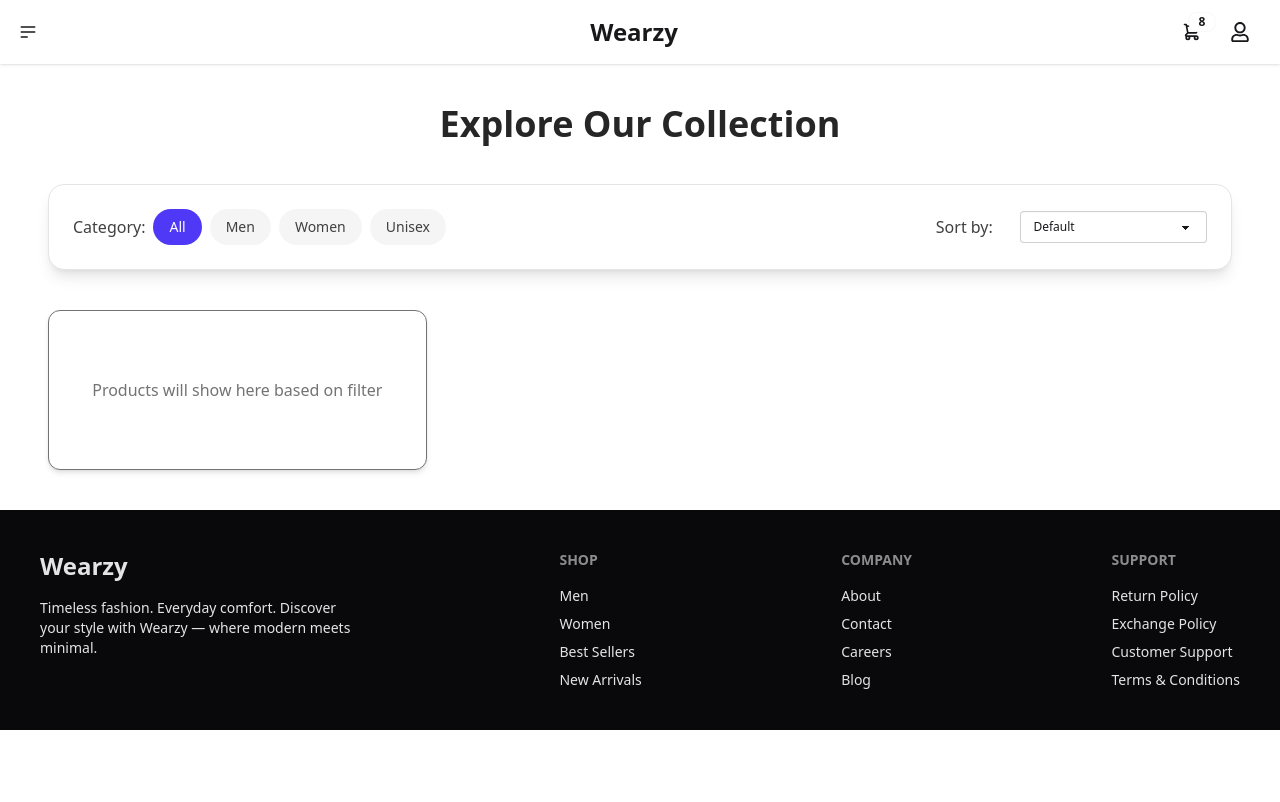
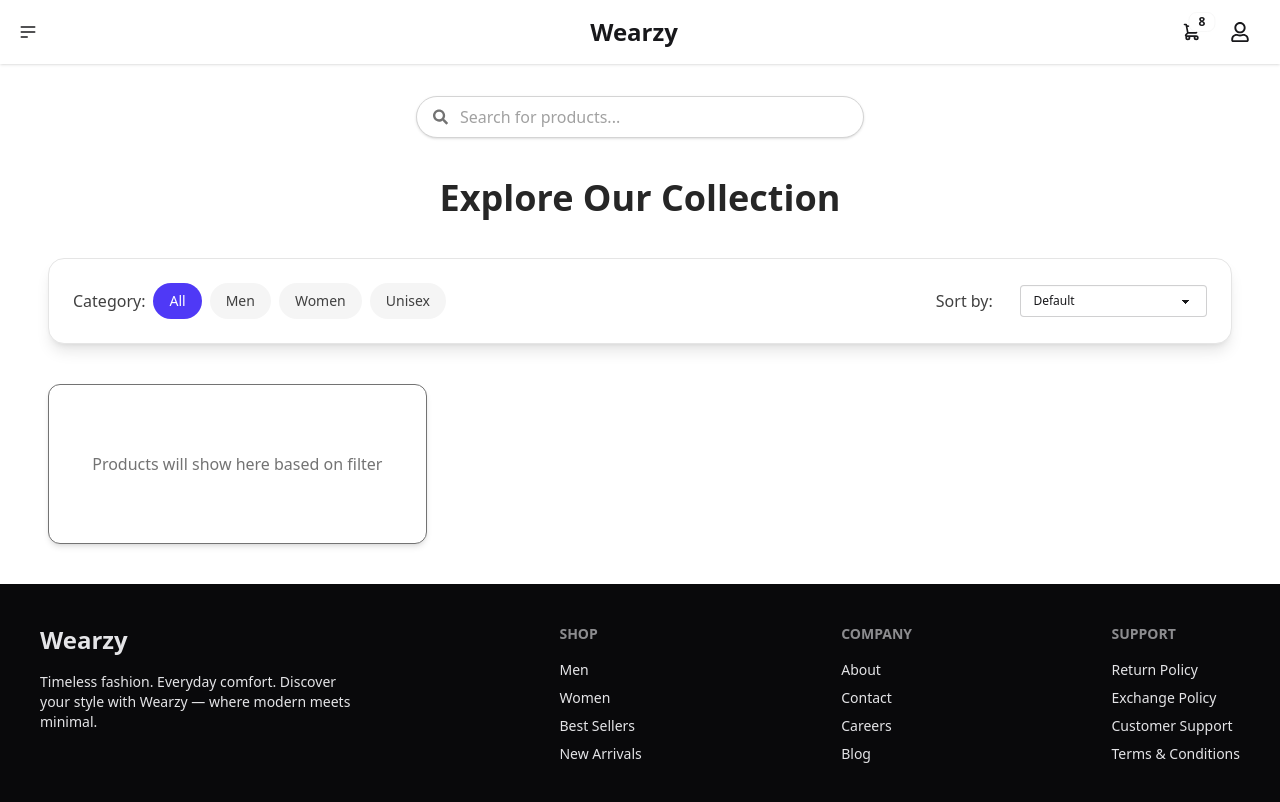
Before and after one commit to stha-prasun/Wearzy, a React (Vite) app in the folder Frontend/: page /collection in a window 1280 px wide. Built offline with nearby package versions, Linux system fonts and the light colour scheme.

Commit message:
Search Bar

```diff
--- a/Frontend/src/components/Collection.jsx
+++ b/Frontend/src/components/Collection.jsx
@@ -1,6 +1,7 @@
 import React, { useState } from "react";
 import Navbar from "./Navbar";
 import Footer from "./Footer";
+import { FaSearch } from "react-icons/fa";
 
 const Collection = () => {
   const [filters, setFilters] = useState({
@@ -19,6 +20,16 @@ const Collection = () => {
   return (
     <>
       <Navbar />
+      <div className="w-full max-w-md mx-auto mt-8">
+        <div className="flex items-center border border-neutral-300 rounded-full shadow-sm overflow-hidden px-4 py-2 bg-white">
+          <FaSearch className="text-neutral-500 mr-3" />
+          <input
+            type="text"
+            placeholder="Search for products..."
+            className="w-full outline-none bg-transparent text-neutral-800 placeholder-neutral-400"
+          />
+        </div>
+      </div>
       <div className="px-6 md:px-12 py-10">
         <h1 className="text-4xl font-bold text-center mb-10 text-neutral-800">
           Explore Our Collection
@@ -47,7 +58,9 @@ const Collection = () => {
 
             {/* Sort By */}
             <div className="flex items-center gap-3">
-              <label className="font-medium text-neutral-700 w-[9vw]">Sort by:</label>
+              <label className="font-medium text-neutral-700 w-[9vw]">
+                Sort by:
+              </label>
               <select
                 name="sort"
                 value={filters.sort}
```
